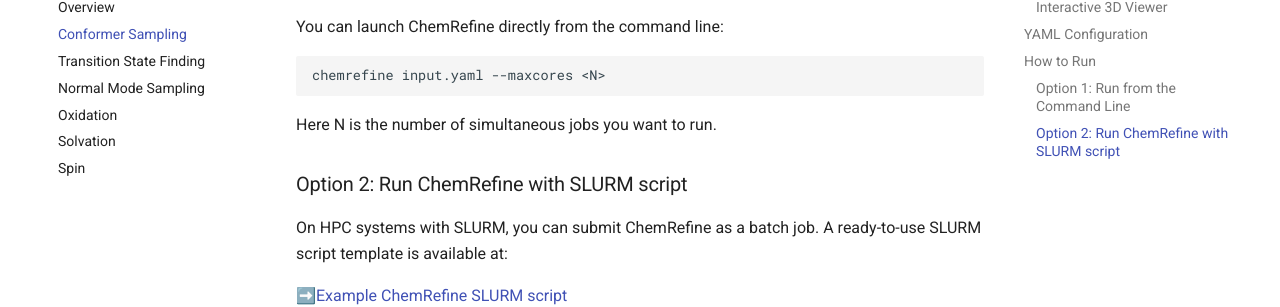
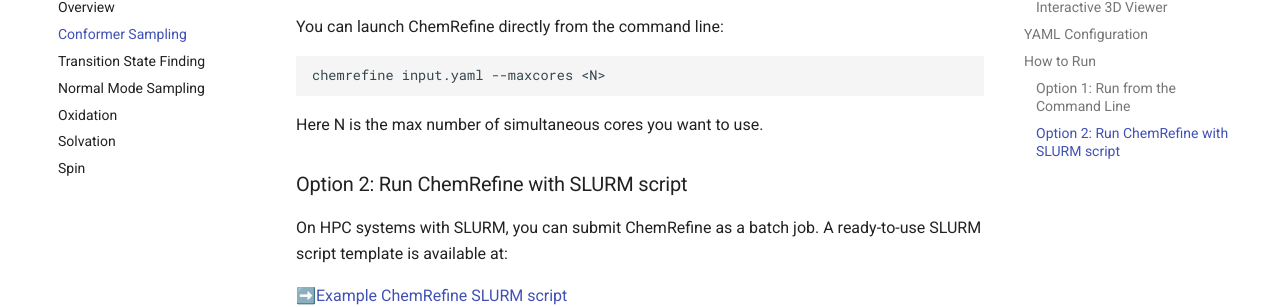
Before and after one commit to sterling-group/ChemRefine, an MkDocs documentation site: the page built from docs/tutorial/conformer_sampling.md, in a window 1280 px wide and 900 px high, scrolled down 3141 px. Shown: the part 182-489 px from the top of the window. Built offline with MkDocs 1.6.1 and Material for MkDocs 9.7.7, drawn with Linux system fonts in a browser that asks for light colours.

Commit message:
minor change

````diff
--- a/docs/tutorial/conformer_sampling.md
+++ b/docs/tutorial/conformer_sampling.md
@@ -145,7 +145,7 @@
 chemrefine input.yaml --maxcores <N>
 ```
 
-Here N is the number of simultaneous jobs you want to run.
+Here N is the max number of simultaneous cores you want to use.
 
 ### Option 2: Run ChemRefine with SLURM script
 
````
